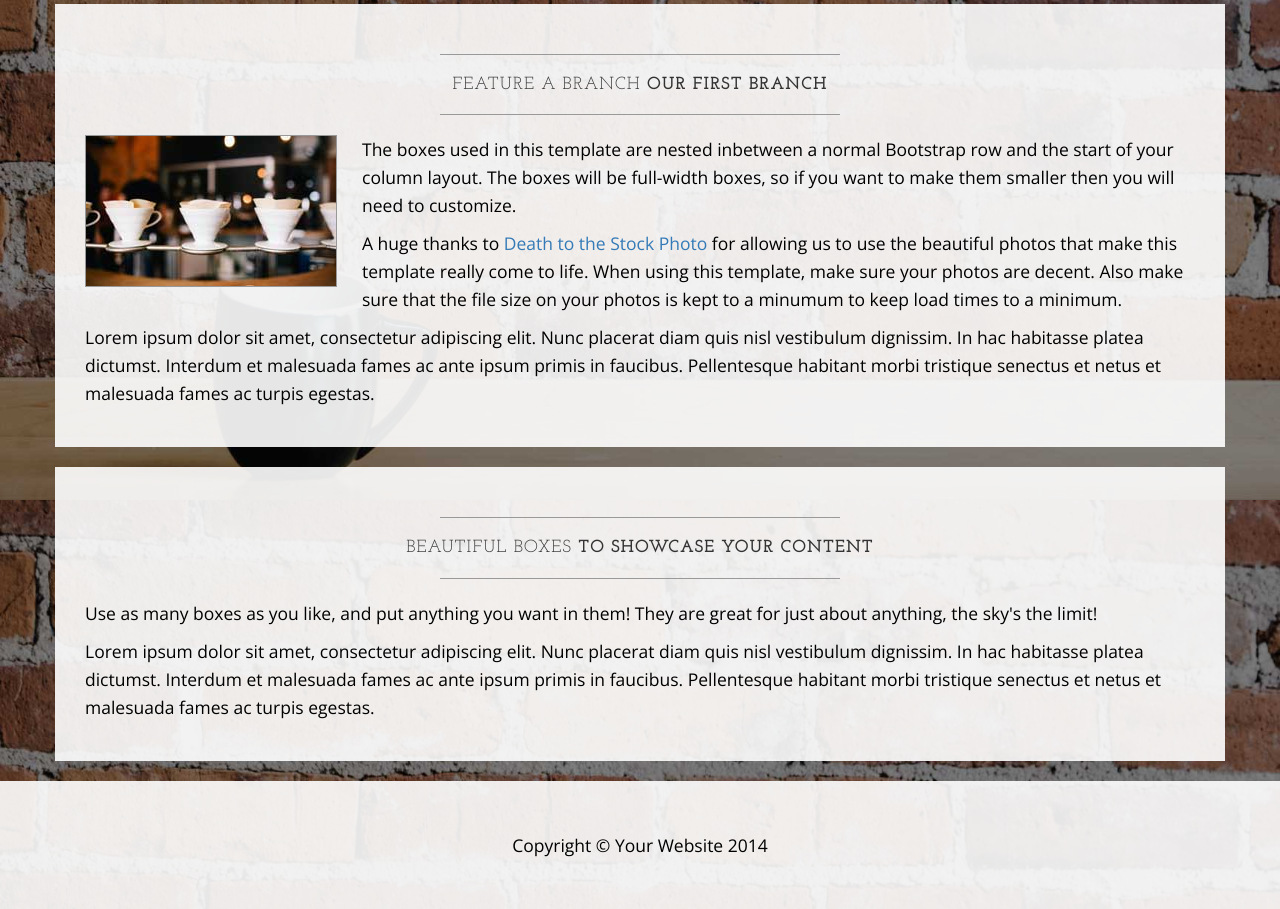
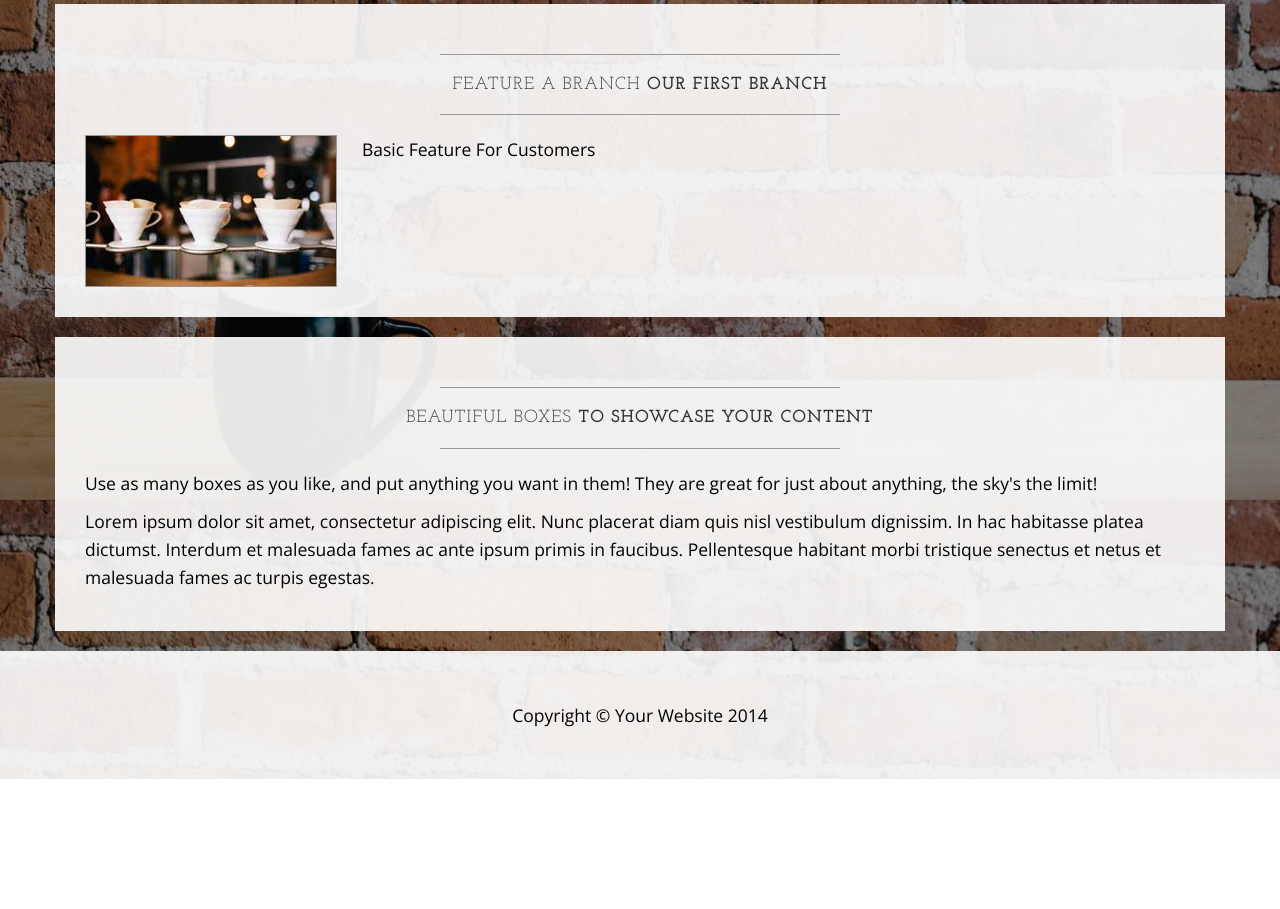
Before and after one commit to VisalSFDC/Learnable-Git-Course, a plain HTML site: page index.html in a window 1280 px wide. Shown: the part 1100-2009 px from the top of the page. After the commit the page ends 1879 px from the top, so only its background shows below. Drawn offline with nearby package versions, Linux system fonts and the light colour scheme.

Commit message:
Edited paragraph

```diff
--- a/index.html
+++ b/index.html
@@ -129,9 +129,7 @@
                     <hr>
                     <img class="img-responsive img-border img-left" src="img/intro-pic.jpg" alt="">
                     <hr class="visible-xs">
-                    <p>The boxes used in this template are nested inbetween a normal Bootstrap row and the start of your column layout. The boxes will be full-width boxes, so if you want to make them smaller then you will need to customize.</p>
-                    <p>A huge thanks to <a href="http://join.deathtothestockphoto.com/" target="_blank">Death to the Stock Photo</a> for allowing us to use the beautiful photos that make this template really come to life. When using this template, make sure your photos are decent. Also make sure that the file size on your photos is kept to a minumum to keep load times to a minimum.</p>
-                    <p>Lorem ipsum dolor sit amet, consectetur adipiscing elit. Nunc placerat diam quis nisl vestibulum dignissim. In hac habitasse platea dictumst. Interdum et malesuada fames ac ante ipsum primis in faucibus. Pellentesque habitant morbi tristique senectus et netus et malesuada fames ac turpis egestas.</p>
+                    <p> Basic Feature For Customers </p>
                 </div>
             </div>
         </div>
```
